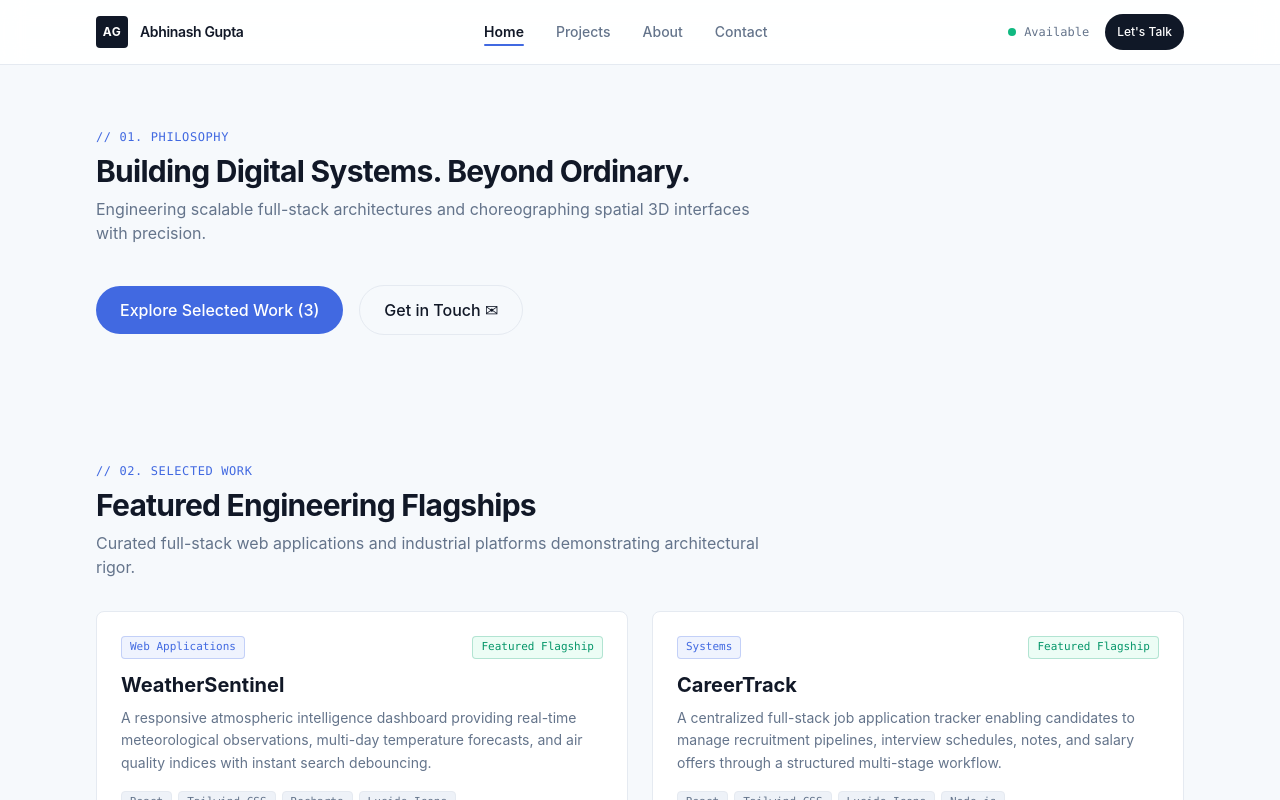
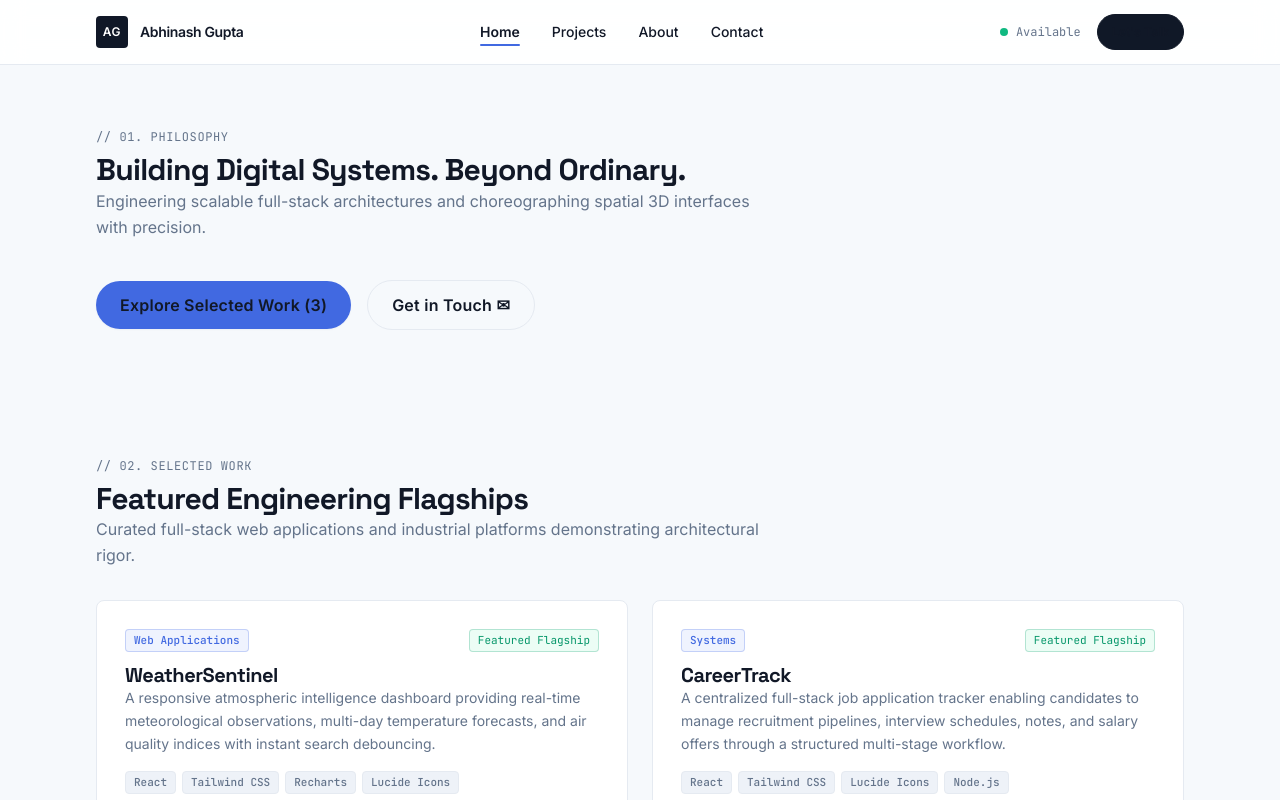
Before and after one commit to Abhinash01/Abhinash.Portfolio, a React (Vite) app: page / in a window 1280 px wide. Shown: the top 800 px of the page. Built offline with nearby package versions, Linux system fonts and the light colour scheme.

Commit message:
feat: implement global styling and design tokens

```diff
--- a/index.html
+++ b/index.html
@@ -6,8 +6,15 @@
     <meta name="viewport" content="width=device-width, initial-scale=1.0" />
     <meta name="description" content="Portfolio of Abhinash Gupta — Software Engineer specializing in scalable full-stack architectures and interactive 3D web systems." />
     <title>Abhinash Gupta — Software Engineer</title>
+    <!-- Google Fonts Preconnect -->
+    <link rel="preconnect" href="https://fonts.googleapis.com" />
+    <link rel="preconnect" href="https://fonts.gstatic.com" crossorigin />
+    <link
+      href="https://fonts.googleapis.com/css2?family=Inter:wght@400;500;600&family=JetBrains+Mono:wght@400;500&family=Space+Grotesk:wght@500;600;700&display=swap"
+      rel="stylesheet"
+    />
   </head>
-  <body class="bg-[#F6F9FC] text-[#111827] antialiased">
+  <body class="bg-[#F6F9FC] text-[#111827] font-sans antialiased selection:bg-[#EFF3FE] selection:text-[#4169E1]">
     <div id="root"></div>
     <script type="module" src="/src/main.tsx"></script>
   </body>
--- a/src/components/project/ProjectCard.tsx
+++ b/src/components/project/ProjectCard.tsx
@@ -21,7 +21,7 @@ export const ProjectCard: React.FC<ProjectCardProps> = ({
 
   return (
     <article
-      className={`group bg-white rounded-lg border border-[#E5EAF1] p-6 hover:border-[#CBD5E1] transition-all flex flex-col justify-between ${
+      className={`group bg-white rounded-lg border border-[#E5EAF1] p-6 sm:p-7 hover:border-[#CBD5E1] hover:shadow-[0_12px_24px_-4px_rgba(17,24,39,0.06)] hover:-translate-y-0.5 transition-all duration-200 flex flex-col justify-between focus-within:ring-2 focus-within:ring-[#4169E1] focus-within:ring-offset-2 ${
         featured ? 'shadow-sm' : ''
       } ${className}`}
     >
@@ -37,13 +37,13 @@ export const ProjectCard: React.FC<ProjectCardProps> = ({
           )}
         </div>
 
-        <h3 className="text-xl font-bold text-[#111827] group-hover:text-[#4169E1] transition-colors">
-          <Link to={`/projects/${project.projectSlug}`}>
+        <h3 className="font-display text-xl font-bold text-[#111827] group-hover:text-[#4169E1] transition-colors tracking-tight">
+          <Link to={`/projects/${project.projectSlug}`} className="focus:outline-none">
             {project.projectTitle}
           </Link>
         </h3>
 
-        <p className="mt-2 text-sm text-[#64748B] line-clamp-3 leading-relaxed">
+        <p className="mt-2 text-sm text-[#64748B] line-clamp-3 leading-relaxed font-sans">
           {project.shortDescription}
         </p>
 
--- a/src/components/ui/Button.tsx
+++ b/src/components/ui/Button.tsx
@@ -30,22 +30,49 @@ export const Button: React.FC<ButtonProps> = ({
   ariaLabel,
 }) => {
   const baseStyles =
-    'inline-flex items-center justify-center font-medium rounded-full transition-colors focus-visible:outline-2 focus-visible:outline-offset-2 focus-visible:outline-[#4169E1] disabled:opacity-50 disabled:cursor-not-allowed'
+    'inline-flex items-center justify-center font-sans font-semibold tracking-[0.015em] rounded-full transition-all duration-150 focus-visible:outline-2 focus-visible:outline-offset-2 focus-visible:outline-[#4169E1] disabled:opacity-40 disabled:cursor-not-allowed disabled:transform-none select-none'
 
   const variantStyles: Record<ButtonVariant, string> = {
-    primary: 'bg-[#4169E1] text-white hover:bg-[#3154C4] active:bg-[#2544A5]',
-    secondary: 'bg-transparent text-[#111827] border border-[#E5EAF1] hover:bg-[#EEF2F8] hover:border-[#CBD5E1]',
-    dark: 'bg-[#101827] text-white hover:bg-[#1E293B] active:bg-[#0B1120]',
-    ghost: 'bg-transparent text-[#64748B] hover:text-[#111827] hover:bg-[#EEF2F8]',
+    primary:
+      'bg-[#4169E1] text-white hover:bg-[#3154C4] active:bg-[#2544A5] hover:-translate-y-px active:translate-y-px active:scale-[0.98] shadow-sm hover:shadow-[0_4px_12px_rgba(65,105,225,0.25)]',
+    secondary:
+      'bg-transparent text-[#111827] border border-[#E5EAF1] hover:bg-[#EEF2F8] hover:border-[#CBD5E1] active:bg-[#E2E8F0] hover:-translate-y-px active:translate-y-px active:scale-[0.98] hover:shadow-[0_2px_6px_rgba(17,24,39,0.04)]',
+    dark:
+      'bg-[#101827] text-white border border-[#101827] hover:bg-[#1E293B] hover:border-[#334155] active:bg-[#0B1120] hover:-translate-y-px active:translate-y-px hover:shadow-[0_6px_16px_rgba(16,24,39,0.25)]',
+    ghost:
+      'bg-transparent text-[#64748B] hover:text-[#111827] hover:bg-[#EEF2F8] active:bg-[#E2E8F0]',
   }
 
   const sizeStyles: Record<ButtonSize, string> = {
-    sm: 'text-xs px-3 py-1.5 min-h-[36px]',
+    sm: 'text-xs px-3.5 py-1.5 min-h-[36px]',
     md: 'text-sm px-5 py-2.5 min-h-[44px]',
     lg: 'text-base px-6 py-3 min-h-[48px]',
   }
 
-  const combinedClasses = `${baseStyles} ${variantStyles[variant]} ${sizeStyles[size]} ${className}`
+  const combinedClasses = `${baseStyles} ${variantStyles[variant]} ${sizeStyles[size]} ${
+    loading ? 'cursor-wait' : ''
+  } ${className}`
+
+  const content = loading ? (
+    <span className="inline-flex items-center gap-2">
+      <svg
+        className="animate-spin -ml-1 mr-1 h-3.5 w-3.5 text-current"
+        fill="none"
+        viewBox="0 0 24 24"
+        aria-hidden="true"
+      >
+        <circle className="opacity-25" cx="12" cy="12" r="10" stroke="currentColor" strokeWidth="4" />
+        <path
+          className="opacity-75"
+          fill="currentColor"
+          d="M4 12a8 8 0 018-8V0C5.373 0 0 5.373 0 12h4zm2 5.291A7.962 7.962 0 014 12H0c0 3.042 1.135 5.824 3 7.938l3-2.647z"
+        />
+      </svg>
+      <span>Loading...</span>
+    </span>
+  ) : (
+    children
+  )
 
   if (href) {
     const isExternal = href.startsWith('http') || href.startsWith('mailto:') || href.startsWith('tel:')
@@ -59,13 +86,13 @@ export const Button: React.FC<ButtonProps> = ({
           onClick={onClick}
           aria-label={ariaLabel}
         >
-          {loading ? 'Loading...' : children}
+          {content}
         </a>
       )
     }
     return (
       <Link to={href} className={combinedClasses} onClick={onClick} aria-label={ariaLabel}>
-        {loading ? 'Loading...' : children}
+        {content}
       </Link>
     )
   }
@@ -78,7 +105,7 @@ export const Button: React.FC<ButtonProps> = ({
       onClick={onClick}
       aria-label={ariaLabel}
     >
-      {loading ? 'Loading...' : children}
+      {content}
     </button>
   )
 }
--- a/src/components/ui/Section.tsx
+++ b/src/components/ui/Section.tsx
@@ -29,12 +29,12 @@ export const Section: React.FC<SectionProps> = ({
               </p>
             )}
             {title && (
-              <h2 className="text-2xl sm:text-3xl font-bold tracking-tight text-[#111827]">
+              <h2 className="font-display text-2xl sm:text-3xl font-bold tracking-tight text-[#111827]">
                 {title}
               </h2>
             )}
             {subtitle && (
-              <p className="mt-2 text-base text-[#64748B] max-w-2xl">
+              <p className="mt-2 text-base text-[#64748B] max-w-2xl font-sans leading-relaxed">
                 {subtitle}
               </p>
             )}
--- a/src/index.css
+++ b/src/index.css
@@ -1,15 +1,289 @@
 @import "tailwindcss";
 
+/* ==========================================================================
+   AG-PRECISION DESIGN SYSTEM (PHASE 08: GLOBAL STYLING & TOKENS)
+   Baseline: Phase 05 Design System Specification & Token Architecture
+   Aesthetic: Minimal Luxury + Cinematic 3D Spatial Presence
+   ========================================================================== */
+
+@theme {
+  /* Colors */
+  --color-canvas: #F6F9FC;
+  --color-canvas-contrast: #101827;
+  --color-surface: #FFFFFF;
+  --color-surface-muted: #EEF2F8;
+  --color-surface-nav: rgba(255, 255, 255, 0.92);
+  --color-surface-scrim: rgba(246, 249, 252, 0.95);
+
+  --color-text-primary: #111827;
+  --color-text-secondary: #64748B;
+  --color-text-tertiary: #94A3B8;
+  --color-text-inverse: #FFFFFF;
+
+  --color-accent: #4169E1;
+  --color-accent-hover: #3154C4;
+  --color-accent-active: #2544A5;
+  --color-accent-subtle: #EFF3FE;
+
+  --color-navy: #101827;
+  --color-navy-hover: #1E293B;
+  --color-navy-active: #0B1120;
+
+  --color-border-subtle: #E5EAF1;
+  --color-border-muted: #F1F5F9;
+  --color-border-hover: #CBD5E1;
+  --color-border-focus: #4169E1;
+
+  --color-status-success: #059669;
+  --color-status-success-bg: #ECFDF5;
+  --color-status-warning: #D97706;
+  --color-status-warning-bg: #FFFBEB;
+  --color-status-error: #DC2626;
+  --color-status-error-bg: #FEF2F2;
+
+  /* Typography Stacks */
+  --font-display: 'Space Grotesk', -apple-system, BlinkMacSystemFont, 'Segoe UI', sans-serif;
+  --font-sans: 'Inter', -apple-system, BlinkMacSystemFont, 'Segoe UI', Roboto, sans-serif;
+  --font-mono: 'JetBrains Mono', 'Fira Code', ui-monospace, monospace;
+
+  /* Radii */
+  --radius-sm: 4px;
+  --radius-md: 6px;
+  --radius-lg: 8px;
+  --radius-xl: 12px;
+  --radius-full: 9999px;
+
+  /* Shadows */
+  --shadow-sm: 0 1px 2px rgba(17, 24, 39, 0.04);
+  --shadow-md: 0 4px 6px -1px rgba(17, 24, 39, 0.05), 0 2px 4px -2px rgba(17, 24, 39, 0.03);
+  --shadow-lg: 0 12px 24px -4px rgba(17, 24, 39, 0.06), 0 4px 8px -2px rgba(17, 24, 39, 0.03);
+  --shadow-nav: 0 8px 20px -2px rgba(17, 24, 39, 0.06);
+
+  /* Breakpoints */
+  --breakpoint-mobile-sm: 320px;
+  --breakpoint-mobile-std: 375px;
+  --breakpoint-mobile-base: 390px;
+  --breakpoint-mobile-lg: 430px;
+  --breakpoint-tablet: 768px;
+  --breakpoint-desktop: 1024px;
+  --breakpoint-desktop-lg: 1280px;
+  --breakpoint-desktop-xl: 1440px;
+}
+
+/* ==========================================================================
+   CSS CUSTOM PROPERTIES (SYSTEM RUNTIME VARIABLES)
+   ========================================================================== */
+
 :root {
+  /* Color Tokens */
+  --color-canvas: #F6F9FC;
+  --color-canvas-contrast: #101827;
+  --color-surface: #FFFFFF;
+  --color-surface-muted: #EEF2F8;
+  --color-surface-nav: rgba(255, 255, 255, 0.92);
+  --color-surface-scrim: rgba(246, 249, 252, 0.95);
+
+  --color-text-primary: #111827;
+  --color-text-secondary: #64748B;
+  --color-text-tertiary: #94A3B8;
+  --color-text-inverse: #FFFFFF;
+  --color-text-accent: #4169E1;
+
+  --color-accent: #4169E1;
+  --color-accent-hover: #3154C4;
+  --color-accent-active: #2544A5;
+  --color-accent-subtle: #EFF3FE;
+
+  --color-navy: #101827;
+  --color-navy-hover: #1E293B;
+  --color-navy-active: #0B1120;
+
+  --color-border: #E5EAF1;
+  --color-border-muted: #F1F5F9;
+  --color-border-hover: #CBD5E1;
+  --color-border-focus: #4169E1;
+
+  --color-status-success: #059669;
+  --color-status-success-bg: #ECFDF5;
+  --color-status-warning: #D97706;
+  --color-status-warning-bg: #FFFBEB;
+  --color-status-error: #DC2626;
+  --color-status-error-bg: #FEF2F2;
+
+  --color-focus-ring: rgba(65, 105, 225, 0.40);
+
+  /* Typography Stacks */
+  --font-display: 'Space Grotesk', -apple-system, BlinkMacSystemFont, 'Segoe UI', sans-serif;
+  --font-sans: 'Inter', -apple-system, BlinkMacSystemFont, 'Segoe UI', Roboto, sans-serif;
+  --font-mono: 'JetBrains Mono', 'Fira Code', ui-monospace, monospace;
+
+  /* Spacing Scale (4px/8px modular rhythm) */
+  --space-0: 0px;
+  --space-1: 4px;
+  --space-2: 8px;
+  --space-3: 12px;
+  --space-4: 16px;
+  --space-5: 20px;
+  --space-6: 24px;
+  --space-8: 32px;
+  --space-10: 40px;
+  --space-12: 48px;
+  --space-16: 64px;
+  --space-20: 80px;
+  --space-24: 96px;
+  --space-32: 128px;
+  --space-40: 160px;
+
+  /* Layout Boundaries */
+  --layout-max-width: 1280px;
+  --layout-nav-width: 1080px;
+  --layout-text-measure: 680px;
+  --layout-gutter-desktop: 32px;
+  --layout-gutter-tablet: 24px;
+  --layout-gutter-mobile: 16px;
+
+  /* Sizing Tokens */
+  --size-touch-target: 48px;
+  --size-nav-height: 56px;
+  --size-button-height: 44px;
+  --size-input-height: 48px;
+
+  /* Radius Tokens */
+  --radius-none: 0px;
+  --radius-sm: 4px;
+  --radius-md: 6px;
+  --radius-lg: 8px;
+  --radius-xl: 12px;
+  --radius-full: 9999px;
+
+  /* Shadows */
+  --shadow-none: none;
+  --shadow-sm: 0 1px 2px rgba(17, 24, 39, 0.04);
+  --shadow-md: 0 4px 6px -1px rgba(17, 24, 39, 0.05), 0 2px 4px -2px rgba(17, 24, 39, 0.03);
+  --shadow-lg: 0 12px 24px -4px rgba(17, 24, 39, 0.06), 0 4px 8px -2px rgba(17, 24, 39, 0.03);
+  --shadow-nav: 0 8px 20px -2px rgba(17, 24, 39, 0.06);
+
+  /* Z-Index Hierarchy */
+  --z-background: -1;
+  --z-canvas3d: 0;
+  --z-scrim: 5;
+  --z-content: 10;
+  --z-sticky: 30;
+  --z-nav: 40;
+  --z-hud: 45;
+  --z-drawer: 50;
+  --z-modal: 60;
+  --z-preloader: 100;
+
+  /* Motion Tokens (Design references) */
+  --motion-duration-instant: 0ms;
+  --motion-duration-fast: 150ms;
+  --motion-duration-standard: 250ms;
+  --motion-duration-slow: 400ms;
+  --motion-duration-cinematic: 700ms;
+  --motion-ease-default: cubic-bezier(0.16, 1, 0.3, 1);
+  --motion-ease-smooth: cubic-bezier(0.25, 0.1, 0.25, 1);
+  --motion-ease-in-out: cubic-bezier(0.4, 0, 0.2, 1);
+
+  /* 3D Viewport Target Dimensions */
+  --3d-canvas-height-desktop: 560px;
+  --3d-canvas-height-tablet: 380px;
+  --3d-canvas-height-mobile: 280px;
+
   color-scheme: light;
+}
+
+/* ==========================================================================
+   GLOBAL ELEMENT NORMALIZATION & ACCESSIBILITY BASELINE
+   ========================================================================== */
+
+*,
+*::before,
+*::after {
+  box-sizing: border-box;
+}
+
+html {
+  font-size: 16px;
+  scroll-behavior: smooth;
+  text-rendering: optimizeLegibility;
+  -webkit-text-size-adjust: 100%;
 }
 
 body {
   margin: 0;
   min-height: 100vh;
-  background-color: #F6F9FC;
-  color: #111827;
-  font-family: -apple-system, BlinkMacSystemFont, 'Segoe UI', Roboto, Helvetica, Arial, sans-serif;
+  background-color: var(--color-canvas);
+  color: var(--color-text-primary);
+  font-family: var(--font-sans);
+  line-height: 1.55;
   -webkit-font-smoothing: antialiased;
   -moz-osx-font-smoothing: grayscale;
 }
+
+h1,
+h2,
+h3,
+h4,
+h5,
+h6 {
+  font-family: var(--font-display);
+  font-weight: 700;
+  color: var(--color-text-primary);
+  margin-top: 0;
+  line-height: 1.15;
+  letter-spacing: -0.025em;
+}
+
+p {
+  margin-top: 0;
+  color: var(--color-text-secondary);
+}
+
+a {
+  color: inherit;
+  text-decoration: none;
+  transition: color var(--motion-duration-fast) var(--motion-ease-default);
+}
+
+button {
+  font-family: inherit;
+  cursor: pointer;
+  border: none;
+  background: transparent;
+  padding: 0;
+  margin: 0;
+}
+
+code,
+pre,
+kbd,
+samp {
+  font-family: var(--font-mono);
+}
+
+img,
+svg,
+video,
+canvas {
+  display: block;
+  max-width: 100%;
+}
+
+/* Accessible Keyboard Focus Foundation */
+:focus-visible {
+  outline: 2px solid var(--color-accent);
+  outline-offset: 2px;
+}
+
+/* Global Reduced-Motion Respect */
+@media (prefers-reduced-motion: reduce) {
+  *,
+  *::before,
+  *::after {
+    animation-duration: 0.01ms !important;
+    animation-iteration-count: 1 !important;
+    transition-duration: 0.01ms !important;
+    scroll-behavior: auto !important;
+  }
+}
```
Also changed, not shown: 1 other file (tests, documents, lock files or other folders).
